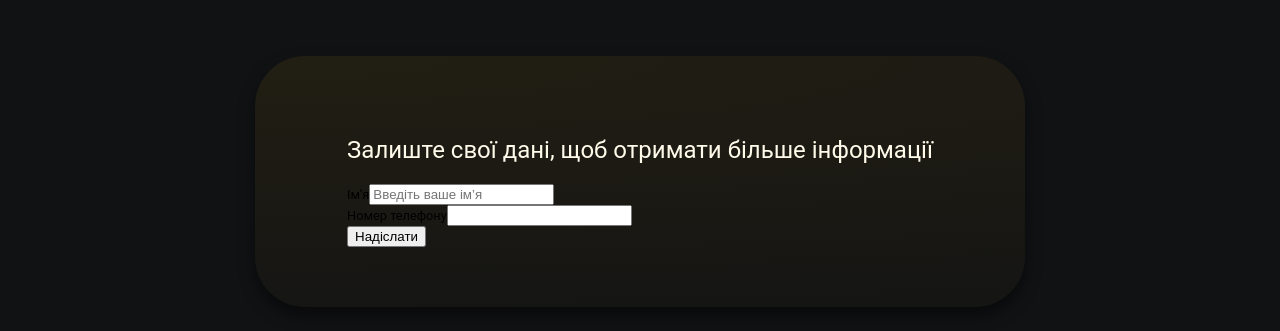
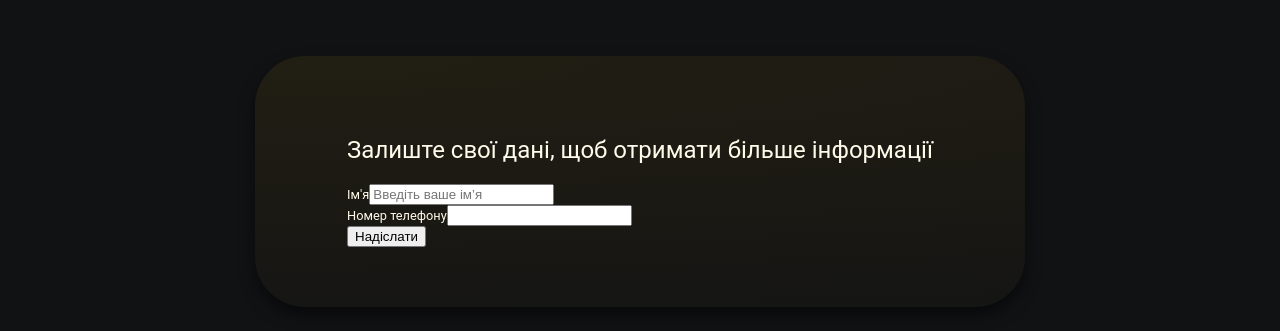
Before and after one commit to roman-sosnovskyi/reco, a React (Vite) app: page / in a window 1280 px wide. Shown: the part 621-952 px from the top of the page. Built offline with nearby package versions, Linux system fonts and the light colour scheme.

Commit message:
fix: update color styling for FeedbackSection component

```diff
--- a/src/components/FeedbackSection/FeedbackSection.module.scss
+++ b/src/components/FeedbackSection/FeedbackSection.module.scss
@@ -11,10 +11,10 @@
     rgba(251, 192, 0, 0) 100%
   );
   font-family: $font-family;
+  color: $white-color;
 }
 
 .feedbackTitle {
   font-weight: 400;
   font-size: 1.875rem;
-  color: $white-color;
 }
```
